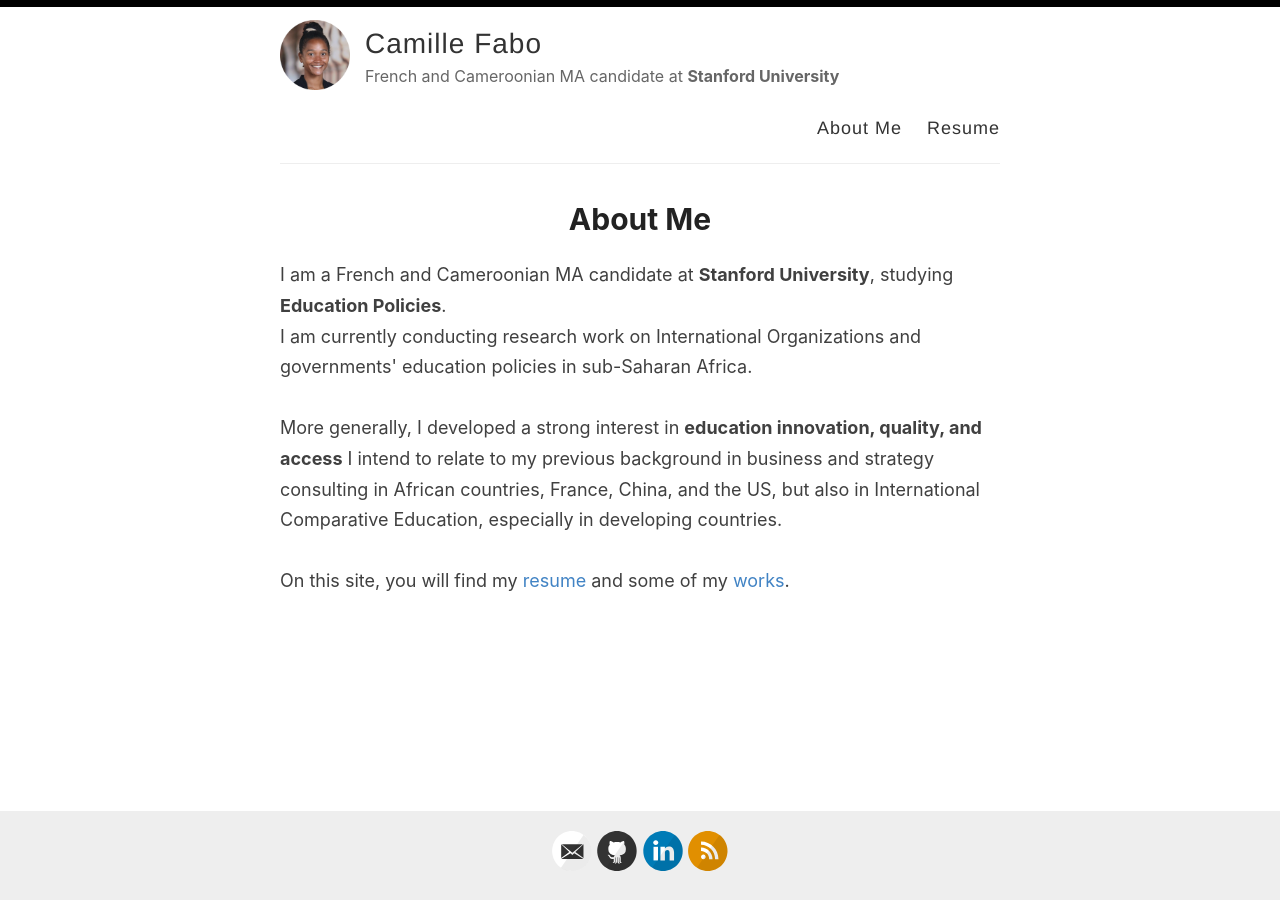
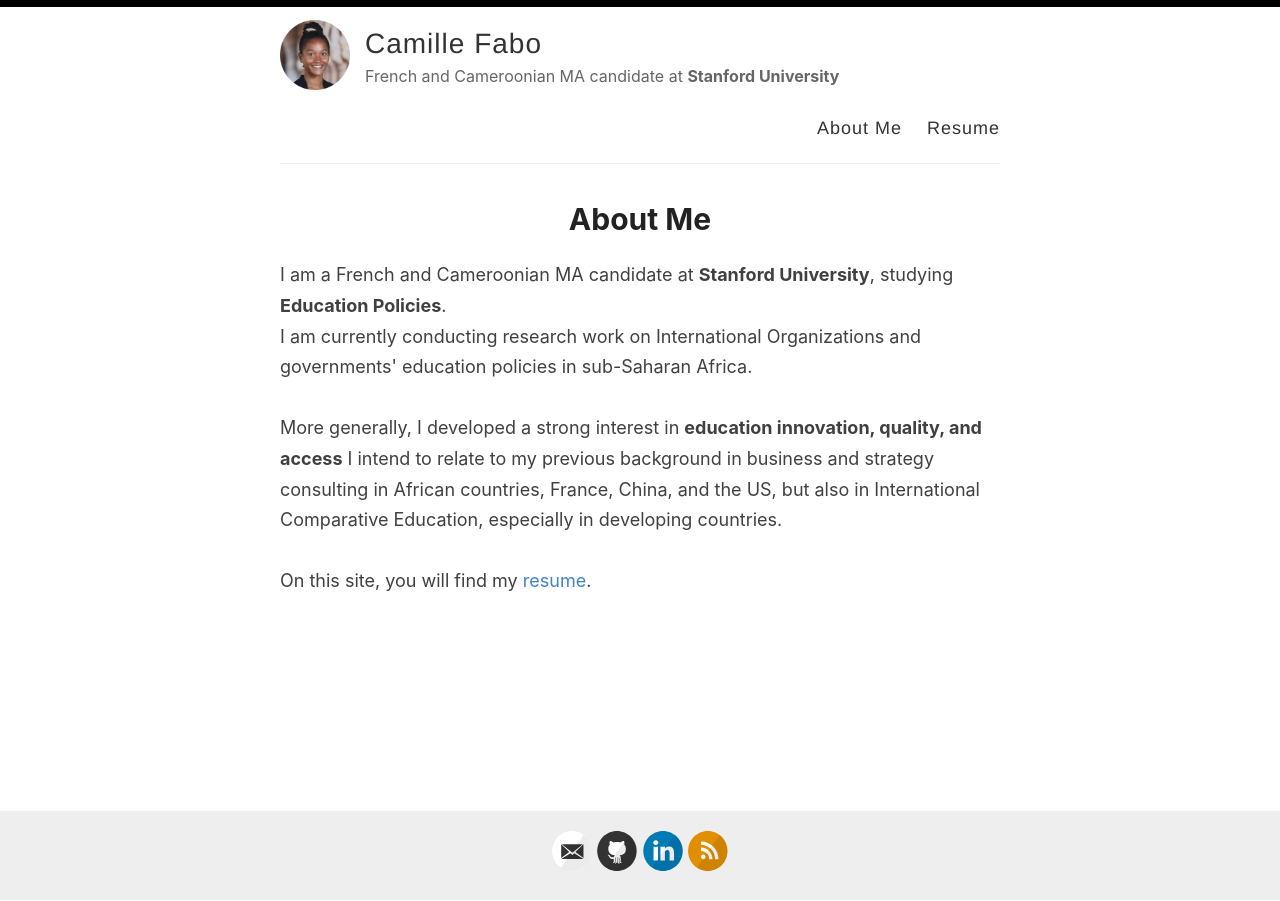
Before and after one commit to Camillefabs/Camillefabs.github.io, a Jekyll site: the page built from index.html, in a window 1280 px wide. Built offline with Jekyll 4.4.1, drawn with Linux system fonts in a browser that asks for light colours; the list of posts is cut into pages by our own code.

Commit message:
Update index.html

```diff
--- a/index.html
+++ b/index.html
@@ -12,6 +12,6 @@ layout: default
   More generally, I developed a strong interest in <b>education innovation, quality, and access</b> I intend to relate to my previous background in business and strategy consulting in African countries, France, China, and the US, but also in International Comparative Education, especially in developing countries.
   </br>
   </br>
-  On this site, you will find my <a href="/resume"> resume</a> and some of my <a href="/works">works</a>.
+  On this site, you will find my <a href="/resume"> resume</a>.
 
 </div>
```
